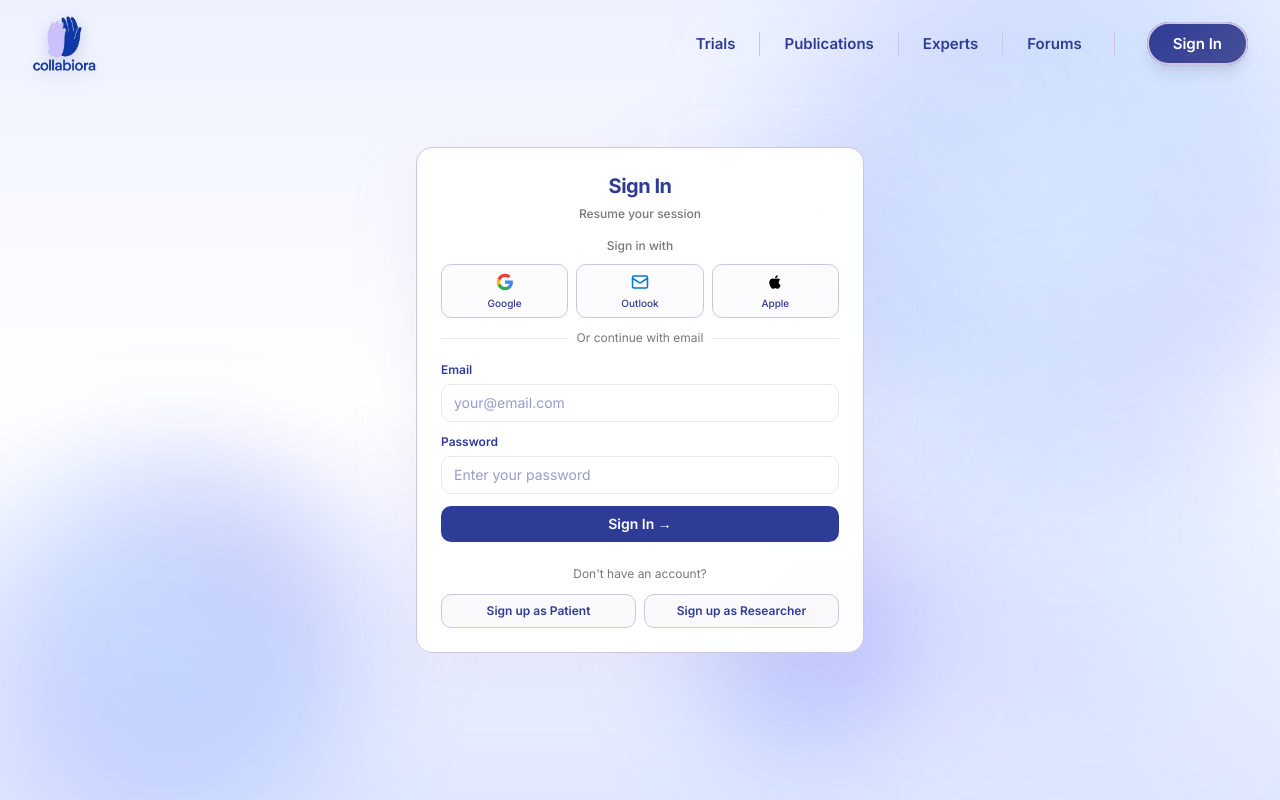
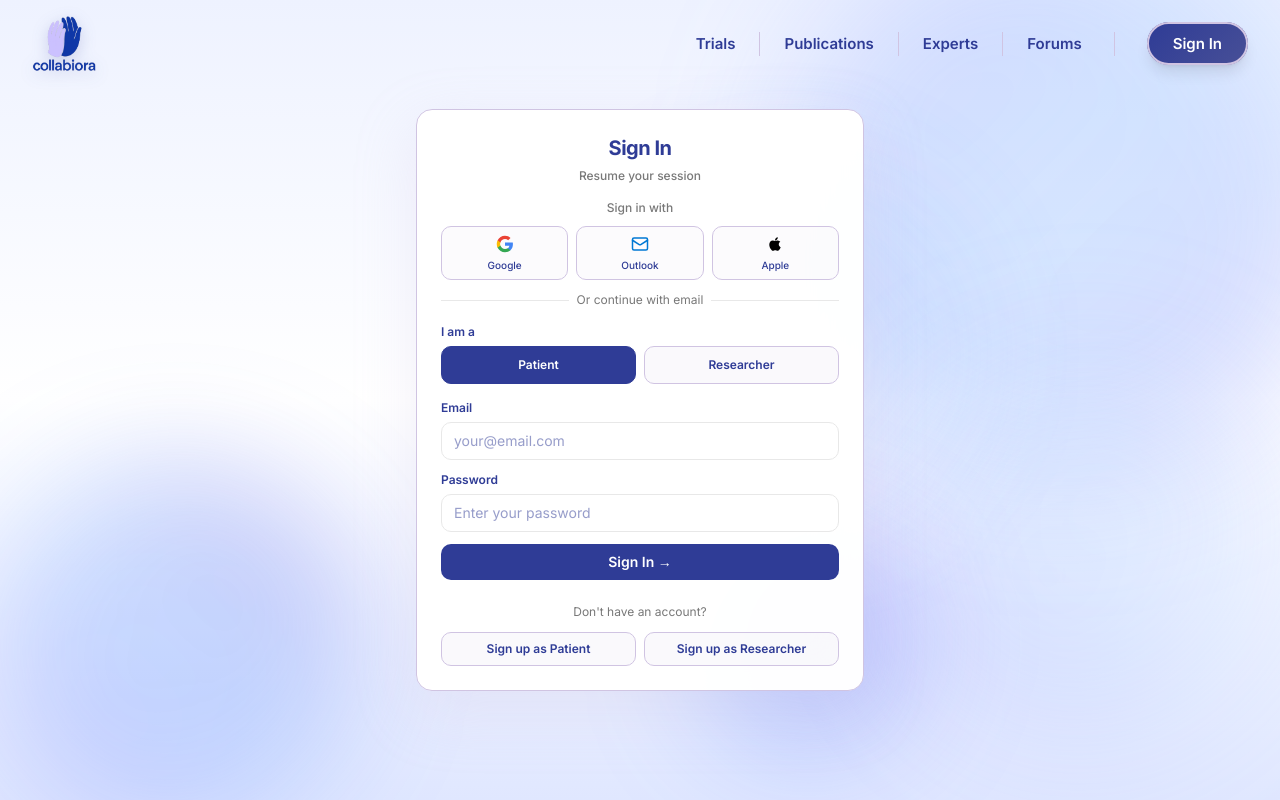
Before and after one commit to An-s-h/colLABioraFrontend, a React (Vite) app: page /signin in a window 1280 px wide. Built offline with nearby package versions, Linux system fonts and the light colour scheme; no server answers; what @react-pdf/renderer would draw is missing.

Commit message:
updated signin page

```diff
--- a/src/Pages/SignIn.jsx
+++ b/src/Pages/SignIn.jsx
@@ -10,6 +10,7 @@ import { Mail } from "lucide-react";
 export default function SignIn() {
   const [email, setEmail] = useState("");
   const [password, setPassword] = useState("");
+  const [role, setRole] = useState("patient"); // "patient" or "researcher"
   const [loading, setLoading] = useState(false);
   const [error, setError] = useState("");
   const navigate = useNavigate();
@@ -17,6 +18,11 @@ export default function SignIn() {
   async function handleSignIn() {
     if (!email.trim() || !password.trim()) {
       setError("Please enter your email and password");
+      return;
+    }
+
+    if (!role) {
+      setError("Please select your role");
       return;
     }
 
@@ -31,6 +37,7 @@ export default function SignIn() {
         body: JSON.stringify({
           email: email.trim(),
           password,
+          role,
         }),
       });
 
@@ -222,6 +229,52 @@ export default function SignIn() {
               </div>
             </div>
 
+            {/* Role Selection */}
+            <div className="space-y-2">
+              <label
+                className="text-xs font-semibold mb-1.5 block"
+                style={{ color: "#2F3C96" }}
+              >
+                I am a
+              </label>
+              <div className="flex gap-2">
+                <motion.button
+                  type="button"
+                  onClick={() => setRole("patient")}
+                  whileHover={{ scale: 1.02 }}
+                  whileTap={{ scale: 0.98 }}
+                  className="flex-1 py-2.5 px-3 rounded-lg font-semibold text-xs transition-all border"
+                  style={{
+                    backgroundColor:
+                      role === "patient"
+                        ? "#2F3C96"
+                        : "rgba(208, 196, 226, 0.1)",
+                    color: role === "patient" ? "#FFFFFF" : "#2F3C96",
+                    borderColor: role === "patient" ? "#2F3C96" : "#D0C4E2",
+                  }}
+                >
+                  Patient
+                </motion.button>
+                <motion.button
+                  type="button"
+                  onClick={() => setRole("researcher")}
+                  whileHover={{ scale: 1.02 }}
+                  whileTap={{ scale: 0.98 }}
+                  className="flex-1 py-2.5 px-3 rounded-lg font-semibold text-xs transition-all border"
+                  style={{
+                    backgroundColor:
+                      role === "researcher"
+                        ? "#2F3C96"
+                        : "rgba(208, 196, 226, 0.1)",
+                    color: role === "researcher" ? "#FFFFFF" : "#2F3C96",
+                    borderColor: role === "researcher" ? "#2F3C96" : "#D0C4E2",
+                  }}
+                >
+                  Researcher
+                </motion.button>
+              </div>
+            </div>
+
             {/* Form */}
             <div className="space-y-3">
               <div>
```
